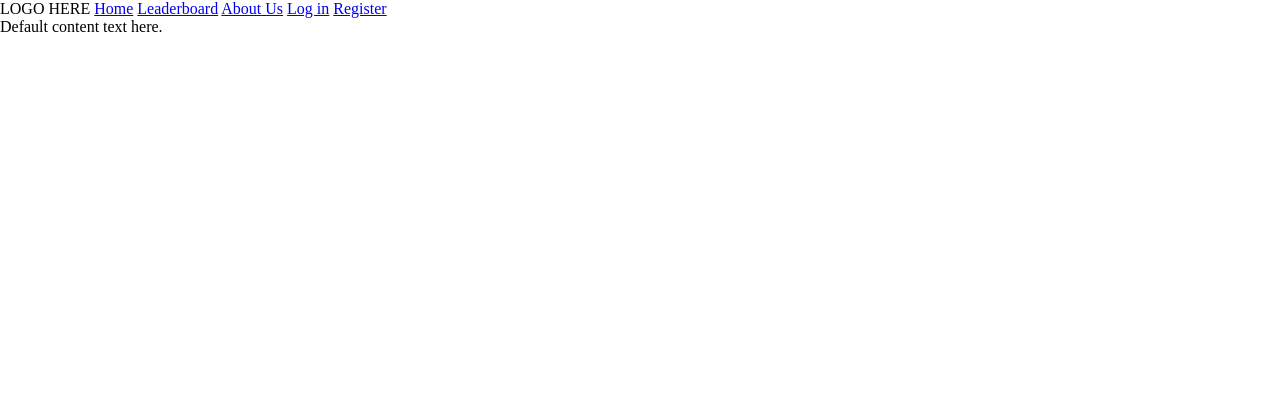
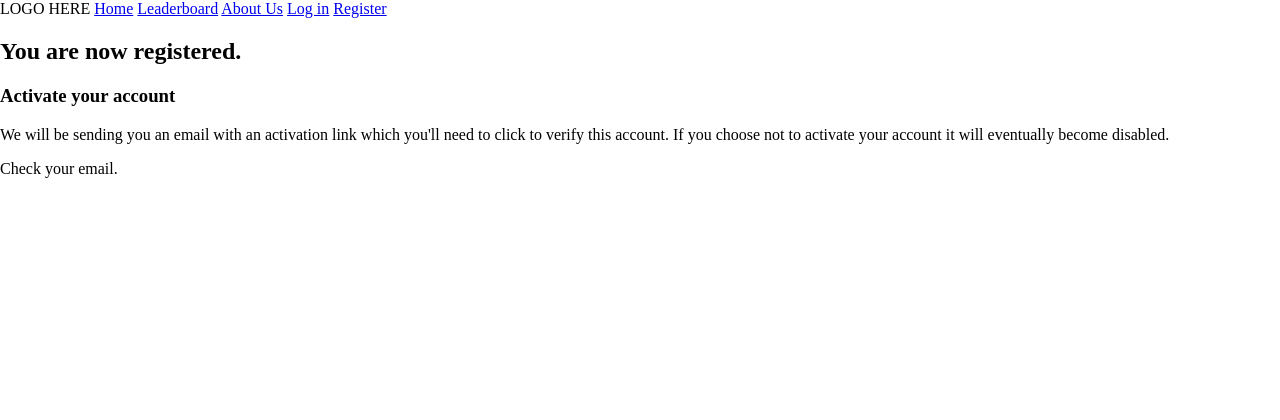
Before and after one commit to Gystark/RulersofKepler, a Django app: template RulersofKepler/templates/registration/registration_complete.html in a window 1280 px wide. Shown: the top 420 px of the page. Run offline with Django 3.2, Linux system fonts and the light colour scheme; the template is opened without the code that fills it, so the values that code supplies are empty; some libraries are stand-ins or nearby versions.

Commit message:
Added registration_complete html and created User Model extension

```diff
--- a/RulersofKepler/templates/registration/registration_complete.html
+++ b/RulersofKepler/templates/registration/registration_complete.html
@@ -1,5 +1,12 @@
 {% extends "game/base.html" %}
-{% block body_block %}
-<h1>Registration Complete</h1>
-<p>You are now registered</p>
+
+{% block title %}
+    Registration complete
 {% endblock %}
+
+{% block content %}
+    <h2>You are now registered.</h2>
+    <h3>Activate your account</h3>
+    <p>We will be sending you an email with an activation link which you'll need to click to verify this account. If you choose not to activate your account it will eventually become disabled.</p>
+    <p>Check your email.</p>
+{% endblock %}
```
Also changed, not shown: RulersofKepler/db.sqlite3.
